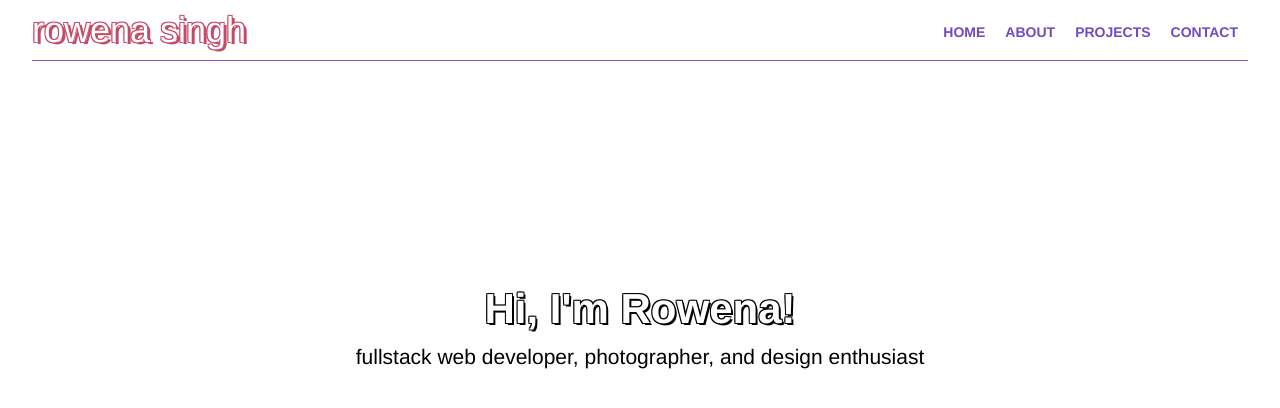
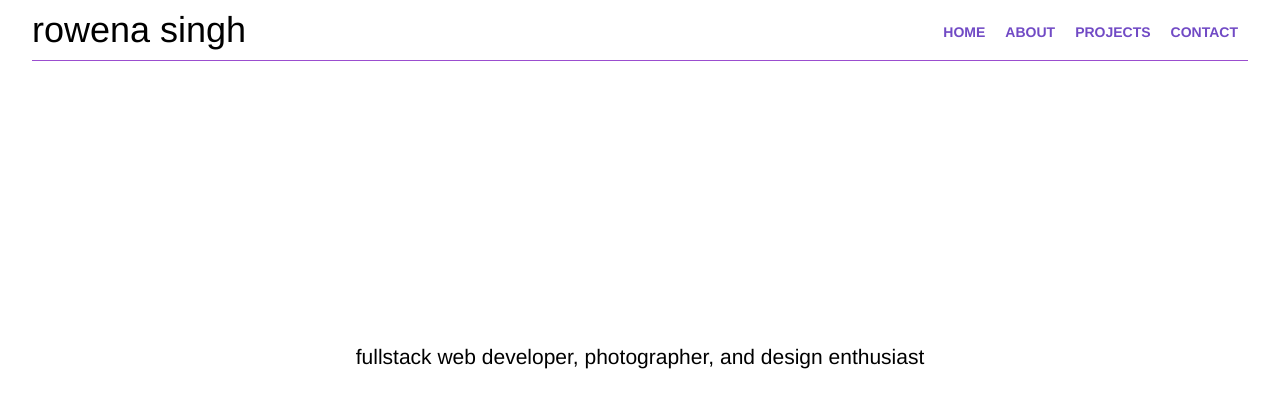
Before and after one commit to rowenasingh/portfolio, a plain HTML site: page index.html in a window 1280 px wide. Drawn offline with nearby package versions, Linux system fonts and the light colour scheme.

Commit message:
Update style.css

```diff
--- a/style.css
+++ b/style.css
@@ -22,12 +22,13 @@ nav h1 {
   margin-bottom: 10px;
   margin-left: 0px;
   margin-right:0px;
-  color: white;
-  text-shadow:
+  color: black;
+  //color: white;
+  /*text-shadow:
     -1px -1px 0 #C54A68,
     1px -1px 0 #C54A68,
     -1px 1px 0 #C54A68,
-    3px 2px 0 #C54A68;
+    3px 2px 0 #C54A68;*/
   /*font-weight: bold;*/
 }
 
@@ -77,11 +78,11 @@ nav a {
 .home h2{
   font-size: 3em;
   font-weight: bold;
-  text-shadow:
+  /*text-shadow:
     -1px -1px 0 black,
     1px -1px 0 black,
     -1px 1px 0 black,
-    2px 2px 0 black;
+    2px 2px 0 black;*/
 }
 
 .home p {
```
